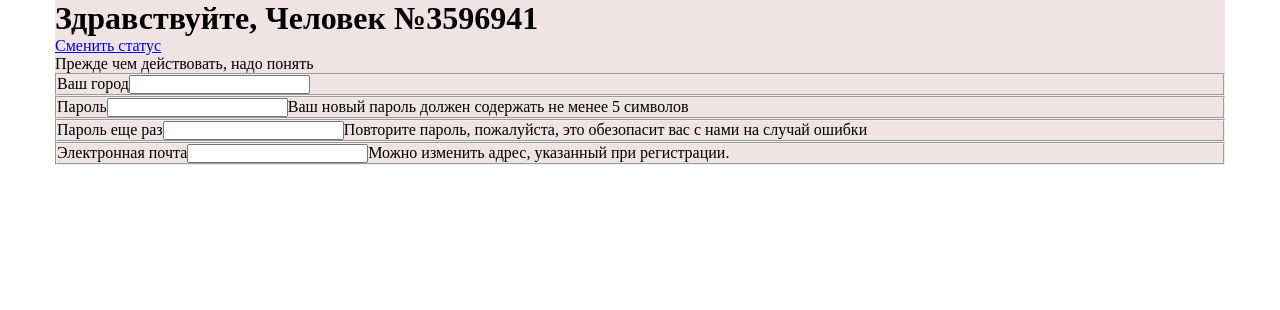
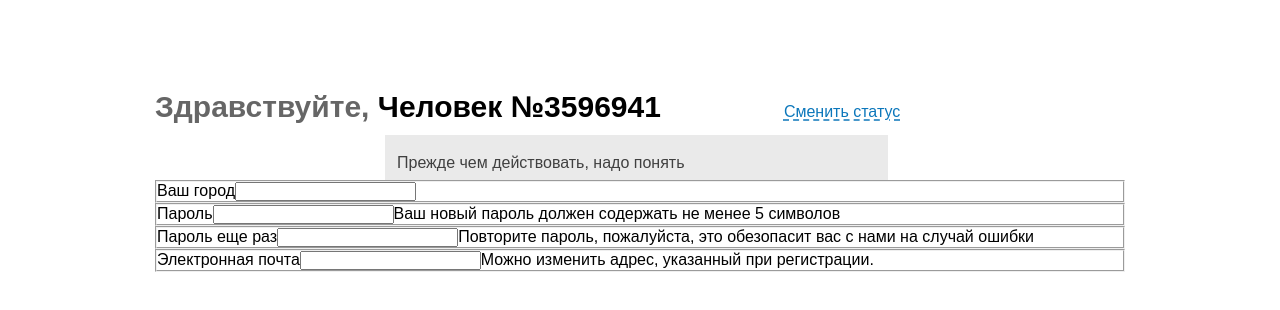
Before and after one commit to Skeler667/au-test-form, a React (Create React App) app: page / in a window 1280 px wide. Shown: the top 310 px of the page. Built offline with nearby package versions, Linux system fonts and the light colour scheme.

Commit message:
add FormHeader component

```diff
--- a/src/components/Form/Form.scss
+++ b/src/components/Form/Form.scss
@@ -1,5 +1,5 @@
 .container {
     max-width: 1170px;
     margin: 0 auto;
-    background-color: #f0e3e3;
+    padding: 90px 100px;
 }
--- a/src/components/Form/Form.tsx
+++ b/src/components/Form/Form.tsx
@@ -2,15 +2,14 @@ import { FC } from 'react';
 import './Form.scss';
 import FormField from '../FormField/FormField';
 import TextField from '../TextField/TextField';
+import FormHeader from '../FormHeader/FormHeader';
 
 const Form: FC = () => {
   return (
     <>
       <div className="container">
         <form className="form">
-          <h1>Здравствуйте, Человек №3596941</h1>
-          <a href="#test">Сменить статус</a>
-          <div className="status">Прежде чем действовать, надо понять</div>
+          <FormHeader username="Человек №3596941" />
           <FormField label="Ваш город">
             <TextField type="select" />
           </FormField>
--- /dev/null
+++ b/src/components/FormHeader/FormHeader.scss
@@ -0,0 +1,34 @@
+@import "../../index.scss";
+$color-header: #666666;
+$color-link: #0c77bb;
+
+.form-header__block {
+    display: flex;
+    justify-content: start;
+    align-items: baseline;
+}
+
+h1 {
+    color: $color-header;
+    font-size: 30px;
+
+    b {
+        color: $color-dark;
+    }
+}
+
+a {
+    color: $color-link;
+    text-decoration: underline dashed;
+    text-underline-offset: 3px;
+    margin-left: 123px;
+}
+
+.status {
+    width: 503px;
+    padding: 19px 12px 8px;
+    color: #404040;
+    background-color: #eaeaea;
+    margin-left: 230px;
+    margin-top: 11px;
+}
--- /dev/null
+++ b/src/components/FormHeader/FormHeader.tsx
@@ -0,0 +1,24 @@
+import { FC } from 'react';
+import './FormHeader.scss';
+
+interface IFormHeader {
+  username: string;
+}
+const FormHeader: FC<IFormHeader> = ({ username }) => {
+  return (
+    <div className="form-header">
+      <div className="form-header__block">
+        <h1>
+          Здравствуйте, <b>{username}</b>
+        </h1>
+        <a href="#test">Сменить статус</a>
+      </div>
+
+      <div className="form-header__block status">
+        Прежде чем действовать, надо понять
+      </div>
+    </div>
+  );
+};
+
+export default FormHeader;
--- a/src/components/TextField/TextField.tsx
+++ b/src/components/TextField/TextField.tsx
@@ -1,4 +1,5 @@
 import React from 'react';
+import './TextField.scss';
 
 interface ITextField {
   type?: 'text' | 'number' | 'password' | 'email' | 'select';
--- a/src/index.scss
+++ b/src/index.scss
@@ -1,5 +1,15 @@
+$color-dark: #000000;
+$color-primary: #999999;
+$color-accent: #037bb8;
+$bg-color: #e5e5e5;
+
 * {
     box-sizing: border-box;
     margin: 0;
     padding: 0;
 }
+
+body {
+    // background-color: $bg-color;
+    font-family: Arial, Helvetica, sans-serif;
+}
```
Also changed, not shown: src/components/TextField/TextField.scss (added).
